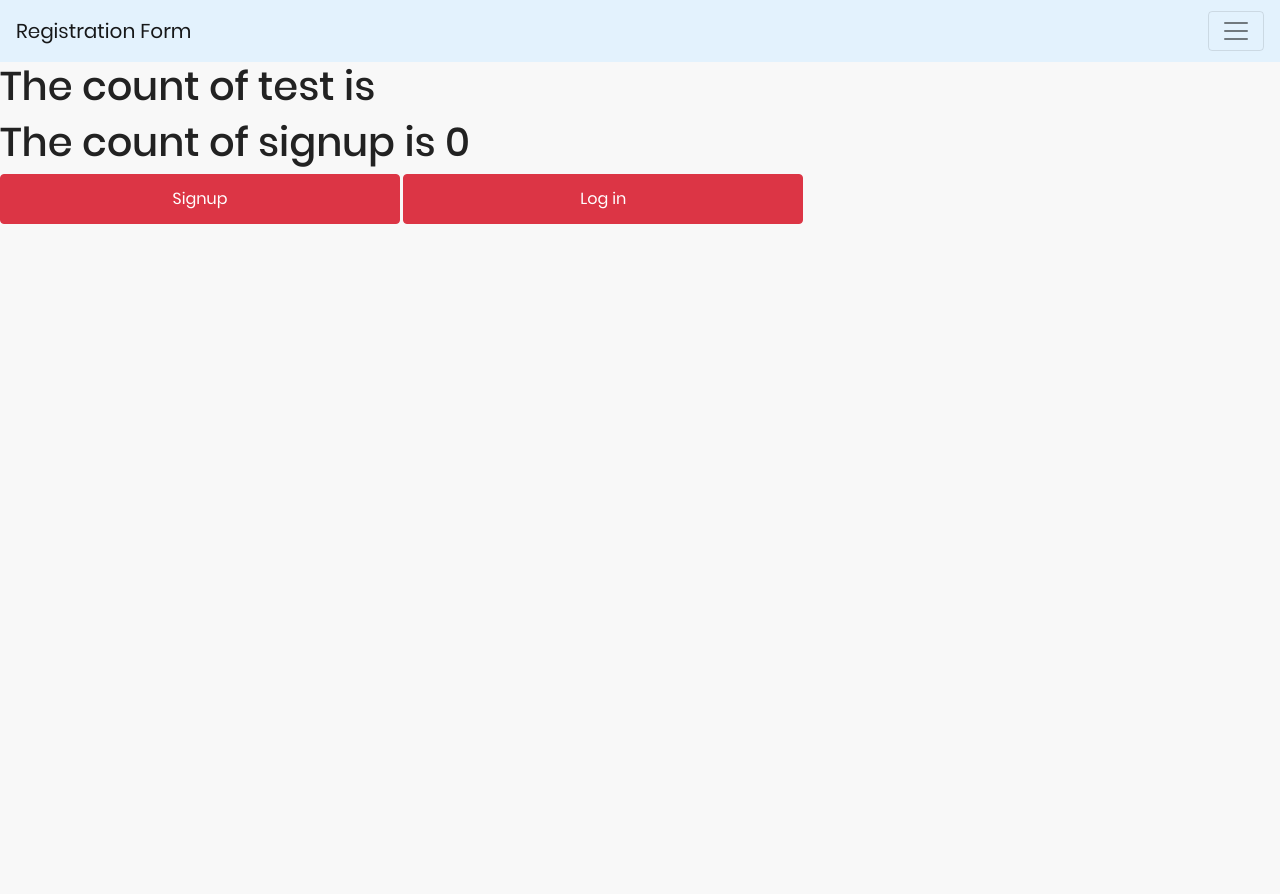
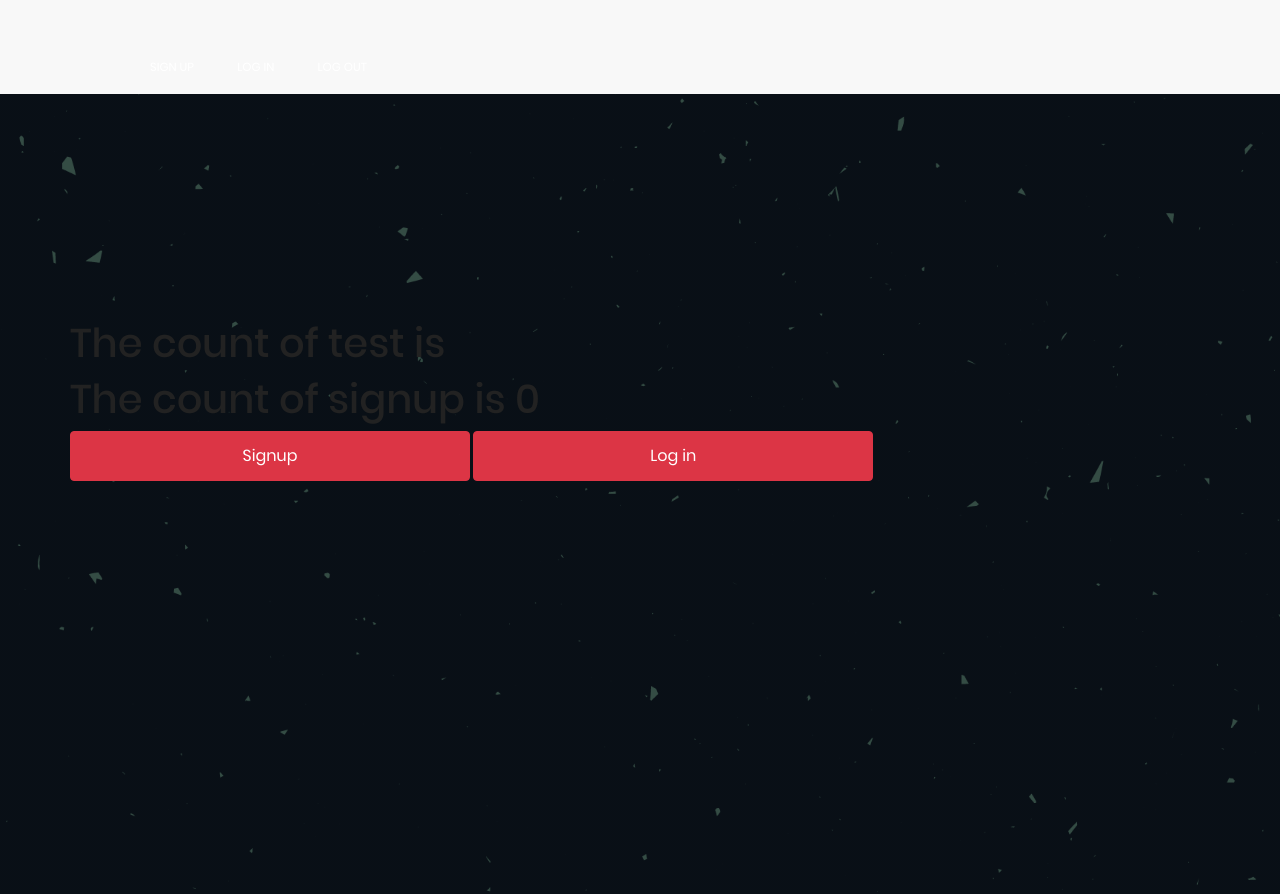
Before and after one commit to Av1352/mongoDB-learn, a Flask app: page / in a window 1280 px wide. Before the commit the page ends 224 px from the top, so only its background shows below. Run offline with Flask 2, Linux system fonts and the light colour scheme; some libraries are stand-ins or nearby versions.

Commit message:
home_page

```diff
--- a/static/css/styles.css
+++ b/static/css/styles.css
@@ -199,6 +199,57 @@ body {
   background: #f8f8f8;
   font-weight: 400;
   font-family: Poppins; }
+
+header {
+    background-image: -webkit-linear-gradient(rgba(0, 0, 0, 0.7), rgba(0, 0, 0, 0.7)), url(../images/home_page.png);
+    background-image: linear-gradient(rgba(0, 0, 0, 0.7), rgba(0, 0, 0, 0.7)), url(../images/home_page.png);
+    background-size: cover;
+    background-position: center;
+    height: 100vh;
+    background-attachment: fixed;
+}
+.home_page {
+    position: absolute;
+    width: 1140px;
+    top: 50%;
+    left: 50%;
+    -webkit-transform: translate(-50%, -50%);
+    -ms-transform: translate(-50%, -50%);
+    transform: translate(-50%, -50%);
+}
+
+.main-nav {
+    float: right;
+    list-style: none;
+    margin-top: 55px;
+}
+
+.main-nav li {
+    display: inline-block;
+    margin-left: 40px;
+}
+
+.main-nav li a:link,
+.main-nav li a:visited {
+    padding: 8px 0;
+    color: #fff;
+    text-decoration: none;
+    text-transform: uppercase;
+    font-size: 90%;
+    border-bottom: 2px solid transparent;
+    -webkit-transition: border-bottom 0.2s;
+    transition: border-bottom 0.2s;
+}
+
+.main-nav li a:hover,
+.main-nav li a:active {
+    border-bottom: 2px solid #e67e22;
+}
+
+.row {
+    max-width: 1140px;
+    margin: 0 auto;
+}
 
 .container {
   width: 900px;
--- a/templates/base.html
+++ b/templates/base.html
@@ -1,6 +1,7 @@
 <!DOCTYPE html>
 <html lang="en">
-<head><meta charset="utf-8">
+<head>
+  <meta charset="utf-8">
 
 
   <title>Lets hope this works</title>
@@ -11,23 +12,20 @@
 
 </head>
 <body>
+<!--navbar navbar-light-->
 
-<nav class="navbar navbar-light" style="background-color: #e3f2fd;">
-  <a class="navbar-brand" href="#">Registration Form</a>
-  <button class="navbar-toggler" type="button" data-toggle="collapse" data-target="#navbarNavAltMarkup" aria-controls="navbarNavAltMarkup" aria-expanded="false" aria-label="Toggle navigation">
-    <span class="navbar-toggler-icon"></span>
-  </button>
-  <div class="collapse navbar-collapse" id="navbarNavAltMarkup">
-    <div class="navbar-nav">
-      <a class="nav-item nav-link active" href="/signup">Sign Up<span class="sr-only">(current)</span></a>
-      <a class="nav-item nav-link" href="/login">Login</a>
-      <a class="nav-item nav-link" href="/logout">Logout</a>
-    </div>
-  </div>
-</nav>
+<nav>
+            <div class="row">
+                <ul class="main-nav">
+                    <li><a href="/signup">Sign Up</a></li>
+                    <li><a href="/login">Log In</a></li>
+                    <li><a href="/logout">Log Out</a></li>
+                </ul>
+                <a class="mobile-nav-icon js--nav-icon"><i class="ion-navicon-round"></i></a>
+            </div>
+        </nav>
 
-
-<script src="https://code.jquery.com/jquery-3.5.1.slim.min.js" integrity="sha384-DfXdz2htPH0lsSSs5nCTpuj/zy4C+OGpamoFVy38MVBnE+IbbVYUew+OrCXaRkfj" crossorigin="anonymous"></script>
+  <script src="https://code.jquery.com/jquery-3.5.1.slim.min.js" integrity="sha384-DfXdz2htPH0lsSSs5nCTpuj/zy4C+OGpamoFVy38MVBnE+IbbVYUew+OrCXaRkfj" crossorigin="anonymous"></script>
     <script src="https://cdn.jsdelivr.net/npm/popper.js@1.16.0/dist/umd/popper.min.js" integrity="sha384-Q6E9RHvbIyZFJoft+2mJbHaEWldlvI9IOYy5n3zV9zzTtmI3UksdQRVvoxMfooAo" crossorigin="anonymous"></script>
     <script src="https://stackpath.bootstrapcdn.com/bootstrap/4.5.0/js/bootstrap.min.js" integrity="sha384-OgVRvuATP1z7JjHLkuOU7Xw704+h835Lr+6QL9UvYjZE3Ipu6Tp75j7Bh/kR0JKI" crossorigin="anonymous"></script>
     <script src="https://stackpath.bootstrapcdn.com/bootstrap/4.5.0/js/bootstrap.min.js" integrity="sha384-OgVRvuATP1z7JjHLkuOU7Xw704+h835Lr+6QL9UvYjZE3Ipu6Tp75j7Bh/kR0JKI" crossorigin="anonymous"></script>
--- a/templates/index.html
+++ b/templates/index.html
@@ -1,7 +1,13 @@
 {% extends "base.html" %}
 {% block content %}
+<link rel="stylesheet" href="../static/css/styles.css">
+<header>
+    <div class="home_page">
     <h1>The count of test is {{count_test}}</h1>
     <h1>The count of signup is {{count_signup}}</h1>
     <a href="{{url_for('signup')}}"><button class="btn btn-danger" style="width:400px;height:50px">Signup</button></a>
     <a href="{{url_for('login')}}"><button class="btn btn-danger" style="width:400px;height:50px">Log in</button></a>
+    </div>
+</header>
+
 {% endblock %}
```
Also changed, not shown: static/images/17.jpg (added), static/images/home_page.png (added), static/images/home_screen.png (added).
